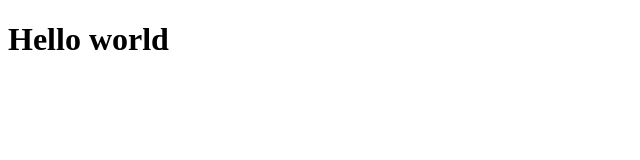
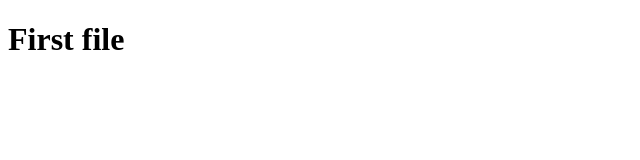
Before and after one commit to ravi1090/test-rollback, a plain HTML site: page index.html in a window 1280 px wide. Shown: the whole page, without its empty margins (0-640 px from the left). Drawn offline with Linux system fonts and the light colour scheme.

Commit message:
change index

```diff
--- a/index.html
+++ b/index.html
@@ -7,6 +7,6 @@
     <title>First File</title>
 </head>
 <body>
-    <h1>Hello world </h1>
+    <h1>First file</h1>
 </body>
 </html>
```
